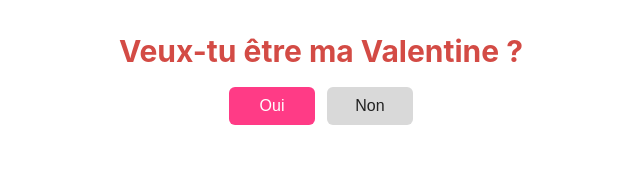
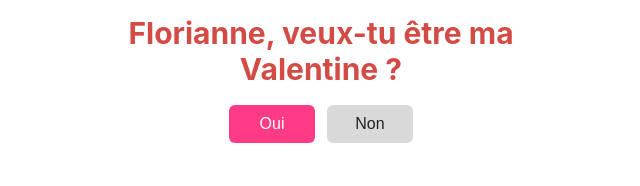
Before and after one commit to GoDZelo/Ma-Valentine, a plain HTML site: page index.html in a window 1280 px wide. Shown: the part 420-606 px from the top of the page, without its empty margins (319-959 px from the left). Drawn offline with Linux system fonts and the light colour scheme.

Commit message:
Update index.html

```diff
--- a/index.html
+++ b/index.html
@@ -14,7 +14,7 @@
         <img id="bear" class="bear jump" src="assets/bear-hearts.gif" alt="Ourson" />
       </div>
 
-      <h2 class="question">Veux-tu être ma Valentine ?</h2>
+      <h2 class="question">Florianne, veux-tu être ma Valentine ?</h2>
 
       <div class="actions">
         <button id="yesBtn" class="btn btn-yes" type="button">Oui</button>
```
